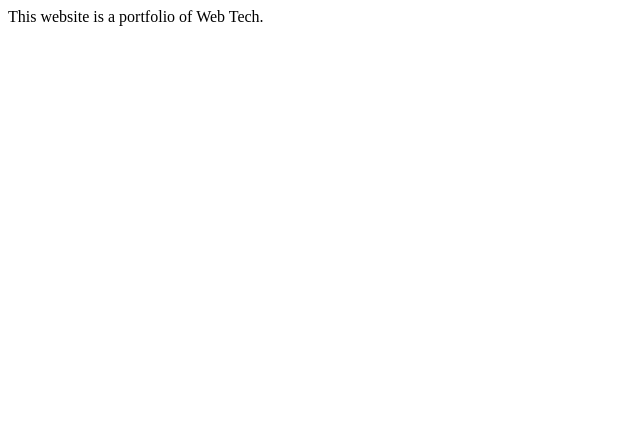
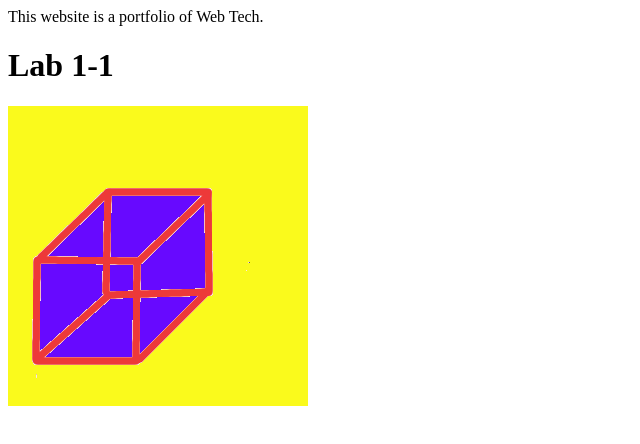
Before and after one commit to mendoza2004/mendoza2004.github.io, a plain HTML site: page index.html in a window 1280 px wide. Shown: the whole page, without its empty margins (0-640 px from the left). Drawn offline with Linux system fonts and the light colour scheme.

Commit message:
Adding files

```diff
--- a/index.html
+++ b/index.html
@@ -10,6 +10,14 @@
 
 <body>
     This website is a portfolio of Web Tech.
+
+    <h1>
+        Lab 1-1
+    </h1>
+    <p>
+        <img src="Images/lab1-1.gif">
+    <p>
+
 </body>
 
 </html>
```
Also changed, not shown: Images/lab1-1.gif (added).
